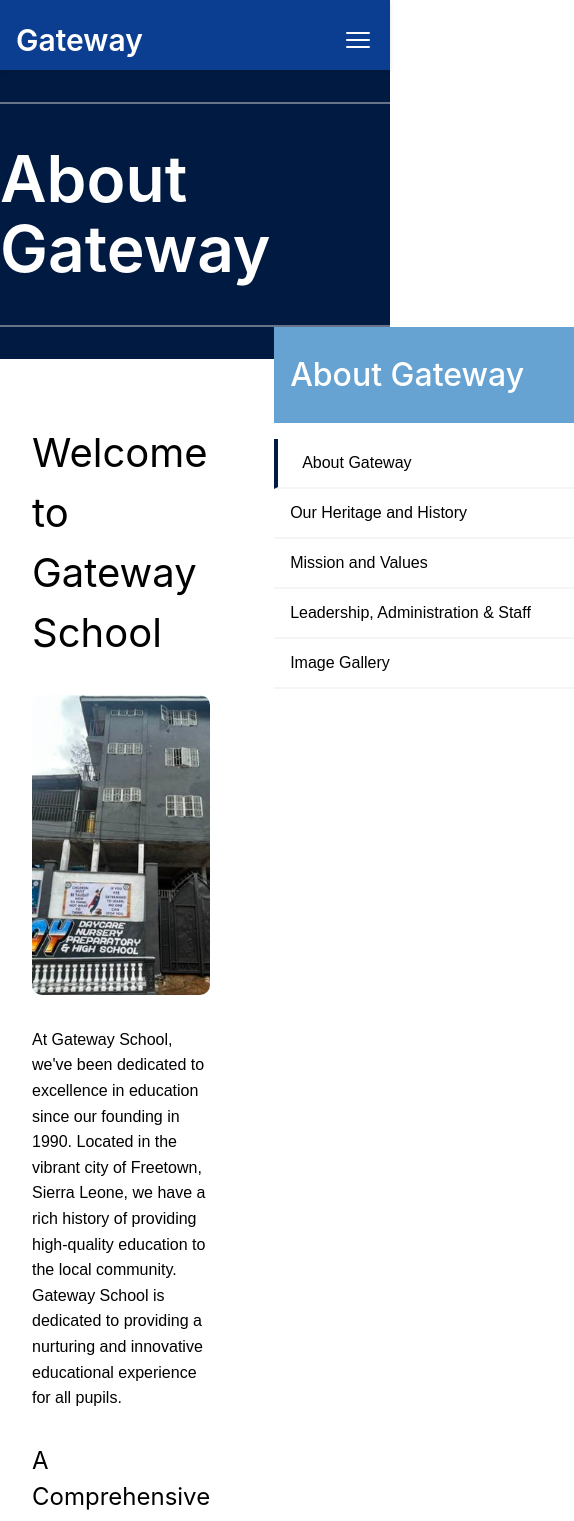
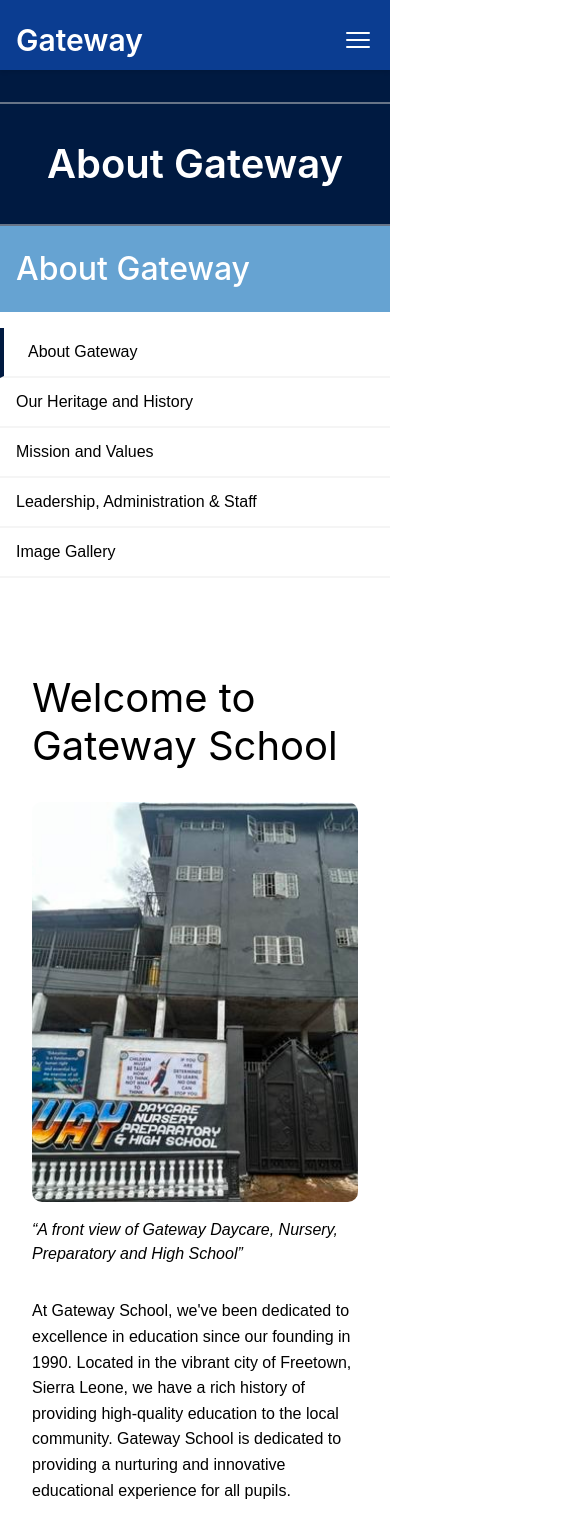
Before and after one commit to JohnSorba/gateway_school, a React (Create React App) app: page /about in a window 390 px wide. Shown: the top 1521 px of the page, 574 px wide, since content can reach past the window. Built offline with nearby package versions, Linux system fonts and the light colour scheme.

Commit message:
Added About Page - responsive section

```diff
--- a/src/index.css
+++ b/src/index.css
@@ -62,6 +62,7 @@ h3 {
   font-family: "Merriweather", sans-serif;
   font-family: "Montserrat", sans-serif;
   font-family: "Inter", sans-serif;
+  line-height: 1.2;
 }
 
 p {
--- a/src/pages/AboutAdministration.css
+++ b/src/pages/AboutAdministration.css
@@ -18,3 +18,18 @@
   object-fit: cover;
   margin-bottom: 1rem;
 }
+
+/* MEDIA QUERIES */
+
+@media (max-width: 992px) {
+}
+
+@media (max-width: 768px) {
+}
+
+@media (max-width: 575px) {
+  .profile-container {
+    grid-template-columns: 1fr;
+    row-gap: 2rem;
+  }
+}
--- a/src/pages/AboutContent.css
+++ b/src/pages/AboutContent.css
@@ -6,12 +6,15 @@
   margin-bottom: 2rem;
 }
 
+.about-content figure {
+  margin-bottom: 2rem;
+}
+
 .about-content img {
   width: 100%;
-  height: 300px;
+  height: 400px;
   border-radius: 10px;
   object-fit: cover;
-  margin-bottom: 2rem;
 }
 
 .about-content h1 {
--- a/src/pages/AboutContent.js
+++ b/src/pages/AboutContent.js
@@ -6,7 +6,17 @@ function AboutContent() {
     <main className="about-content">
       <header className="heading">
         <h1>Welcome to Gateway School</h1>
-        <img src="/gateway_frontview.jpg" alt="gateway school" />
+        <figure>
+          <img src="/gateway_frontview.jpg" alt="gateway school" />
+          <figcaption>
+            <blockquote>
+              <q className="italic">
+                A front view of Gateway Daycare, Nursery, Preparatory and High
+                School
+              </q>
+            </blockquote>
+          </figcaption>
+        </figure>
         <p>
           At Gateway School, we've been dedicated to excellence in education
           since our founding in 1990. Located in the vibrant city of Freetown,
--- a/src/pages/AboutHistory.css
+++ b/src/pages/AboutHistory.css
@@ -34,3 +34,24 @@
   border-radius: 10px;
   box-shadow: 1px 1px 6px rgba(0, 0, 0, 0.2);
 }
+
+/* MEDIA QUERIES */
+
+@media (max-width: 992px) {
+}
+
+@media (max-width: 768px) {
+}
+
+@media (max-width: 575px) {
+  .awards-container {
+    grid-template-columns: 1fr;
+    row-gap: 2rem;
+  }
+
+  .awards-container img {
+    height: 300px;
+    width: 100%;
+    object-fit: cover;
+  }
+}
--- a/src/pages/AboutPage.css
+++ b/src/pages/AboutPage.css
@@ -66,3 +66,26 @@
   padding-left: 1.5rem;
   transition: 0.3s all;
 }
+
+/* MEDIA QUERIES */
+
+@media (max-width: 992px) {
+}
+
+@media (max-width: 768px) {
+}
+
+@media (max-width: 575px) {
+  #about .aboutpage-container {
+    grid-template-columns: 1fr;
+    row-gap: 2rem;
+  }
+  .header-container h2 {
+    text-align: center;
+    font-size: 2.5rem;
+    line-height: 1;
+  }
+  #sidebar {
+    order: -1;
+  }
+}
```
